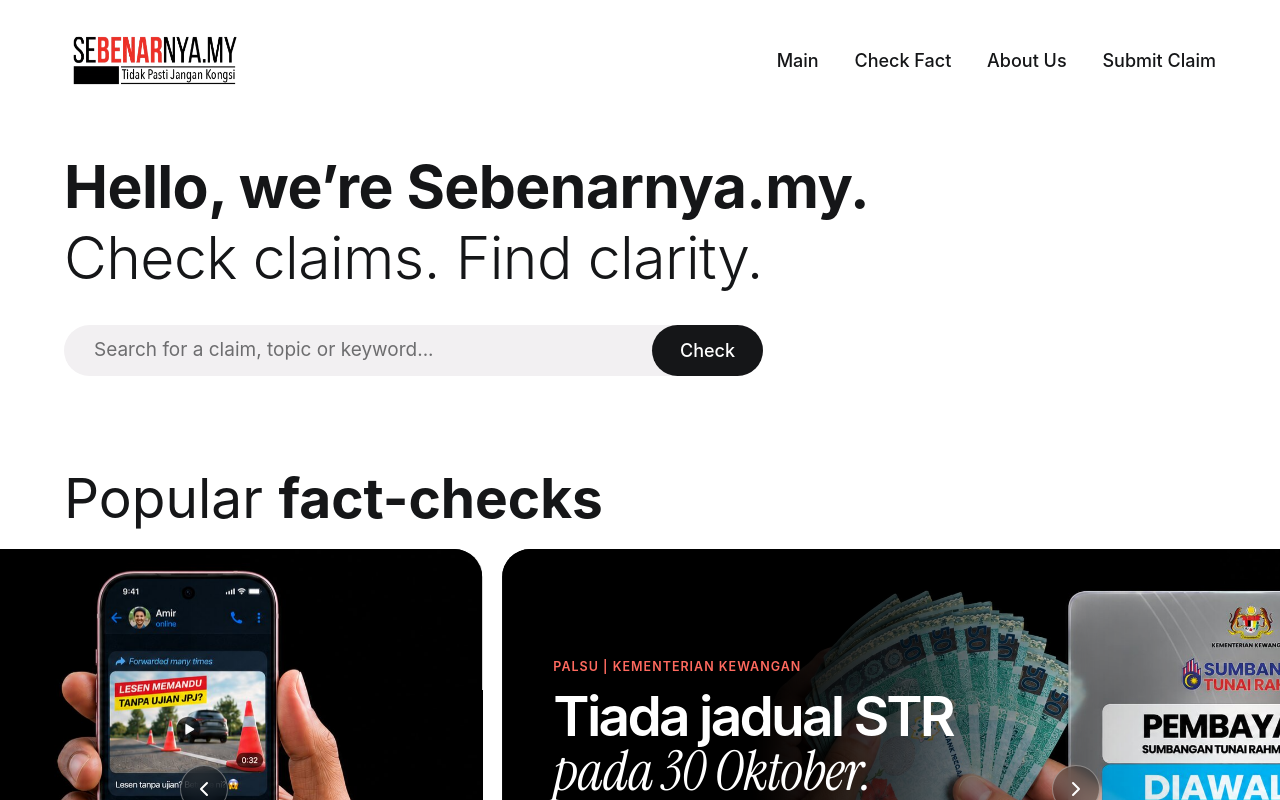
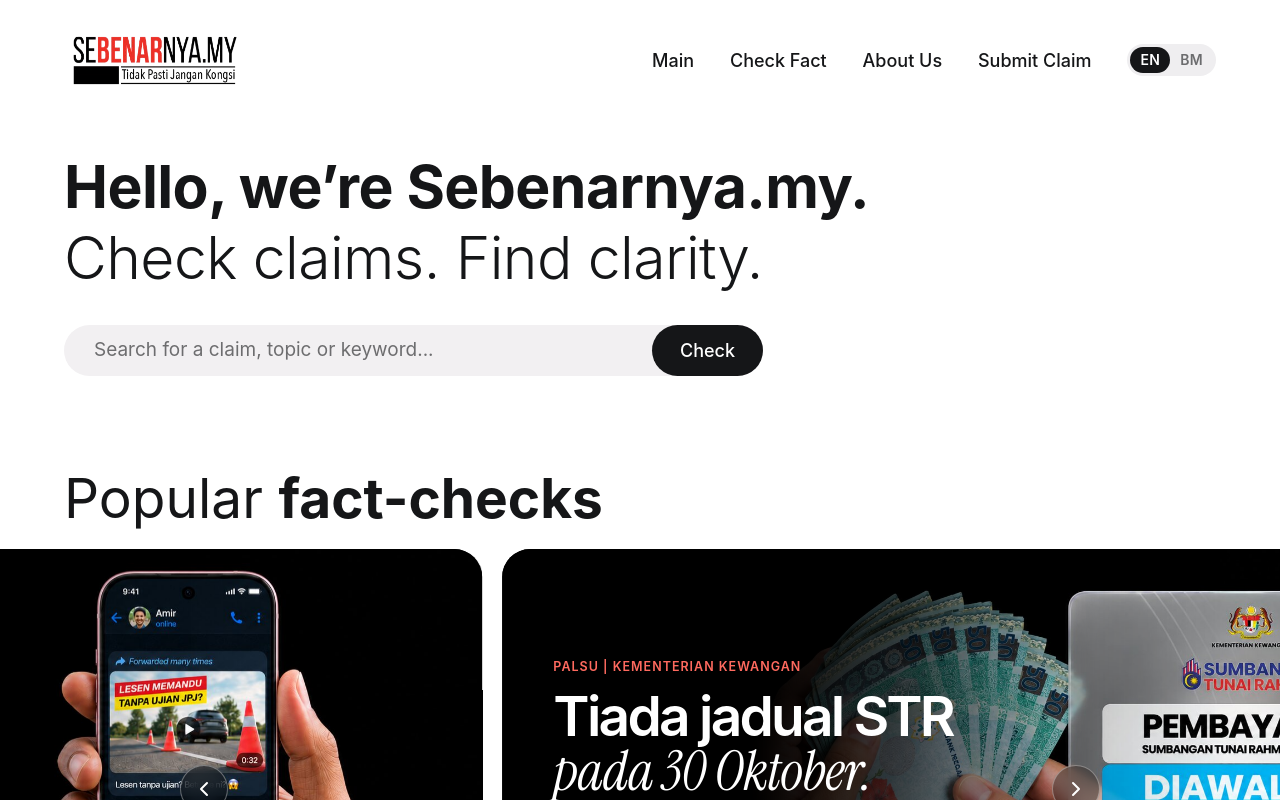
Before and after one commit to arisyahusna/sebenarnya-design, a Next.js app: page / in a window 1280 px wide. Shown: the top 800 px of the page. Built offline with nearby package versions, Linux system fonts and the light colour scheme; a web font is replaced by a local one.

Commit message:
Add language selector toggle

```diff
--- a/app/global.css
+++ b/app/global.css
@@ -465,8 +465,49 @@ input::placeholder { color: var(--text); }
 .nav {
   position: relative;
   z-index: 2;
+  display: flex;
   flex: 0 1 100%;
-}
+  align-items: center;
+  justify-content: flex-end;
+}
+
+/* Header: language selector (visual only for now) */
+.lang-switch {
+  display: inline-flex;
+  flex: none;
+  margin-left: clamp(28px, 2.8vw, 48px);
+  padding: 3px;
+  border-radius: 999px;
+  background-color: var(--tag-bg);
+}
+
+.lang-switch button {
+  min-width: 40px;
+  margin: 0;
+  padding: 5px 10px;
+  border: none;
+  border-radius: 999px;
+  font-family: var(--font);
+  font-size: 1.4rem;
+  font-weight: 600;
+  line-height: 1.2;
+  letter-spacing: .02em;
+  color: var(--text);
+  background: transparent;
+  opacity: .6;
+  cursor: pointer;
+  transition: background-color .2s, color .2s, opacity .2s;
+}
+
+.lang-switch button:hover { opacity: 1; }
+
+.lang-switch button[aria-pressed='true'] {
+  color: var(--white);
+  background-color: var(--dark);
+  opacity: 1;
+}
+
+.lang-switch button:focus-visible { outline: 2px solid var(--accent); outline-offset: 2px; }
 
 .menu ul {
   display: flex;
@@ -544,11 +585,17 @@ input::placeholder { color: var(--text); }
 .menu-toggle.open .bar:nth-child(3) { transform: rotate(-45deg); }
 
 @media (max-width: 1024px) {
-  .brand { flex-basis: 80%; }
+  .brand { flex: 1 1 auto; }
 
   .nav {
-    flex-basis: 20%;
+    flex: none;
     text-align: right;
+  }
+
+  /* Language selector sits to the left of the menu button on smaller screens */
+  .lang-switch {
+    order: -1;
+    margin: 0 16px 0 0;
   }
 
   .menu-toggle { display: inline-block; }
--- a/components/Header.js
+++ b/components/Header.js
@@ -4,8 +4,14 @@ import { useEffect, useState } from 'react';
 import Logo from './Logo';
 import { navLinks } from '@/data/content';
 
+const languages = [
+  { code: 'EN', lang: 'en', name: 'English' },
+  { code: 'BM', lang: 'ms', name: 'Bahasa Melayu' },
+];
+
 export default function Header() {
   const [open, setOpen] = useState(false);
+  const [lang, setLang] = useState('EN'); // UI state only; content is not translated yet
 
   // Close the mobile menu if the window grows back to desktop size
   useEffect(() => {
@@ -46,6 +52,22 @@ export default function Header() {
               ))}
             </ul>
           </nav>
+
+          {/* Language selector: visual only for now, no translation wired up */}
+          <div className="lang-switch" role="group" aria-label="Language">
+            {languages.map((l) => (
+              <button
+                key={l.code}
+                type="button"
+                lang={l.lang}
+                aria-label={l.name}
+                aria-pressed={lang === l.code}
+                onClick={() => setLang(l.code)}
+              >
+                {l.code}
+              </button>
+            ))}
+          </div>
         </div>
       </div>
     </header>
```
